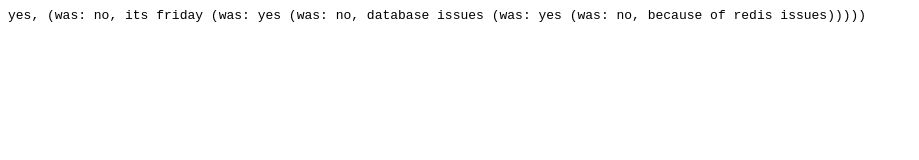
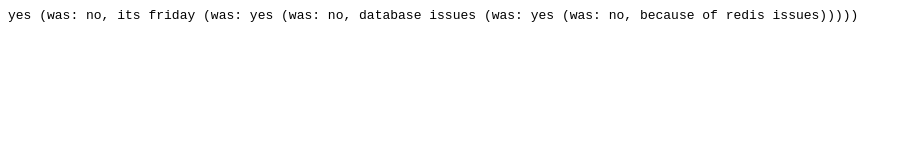
Before and after one commit to jackdoe/canirollout.com, a plain HTML site: page website/index.html in a window 1280 px wide. Shown: the whole page, without its empty margins (0-919 px from the left). Drawn offline with Linux system fonts and the light colour scheme.

Commit message:
Update index.html

```diff
--- a/website/index.html
+++ b/website/index.html
@@ -1,3 +1,3 @@
 <pre>
-yes, (was: no, its friday (was: yes (was: no, database issues (was: yes (was: no, because of redis issues)))))
+yes (was: no, its friday (was: yes (was: no, database issues (was: yes (was: no, because of redis issues)))))
 </pre>
```
